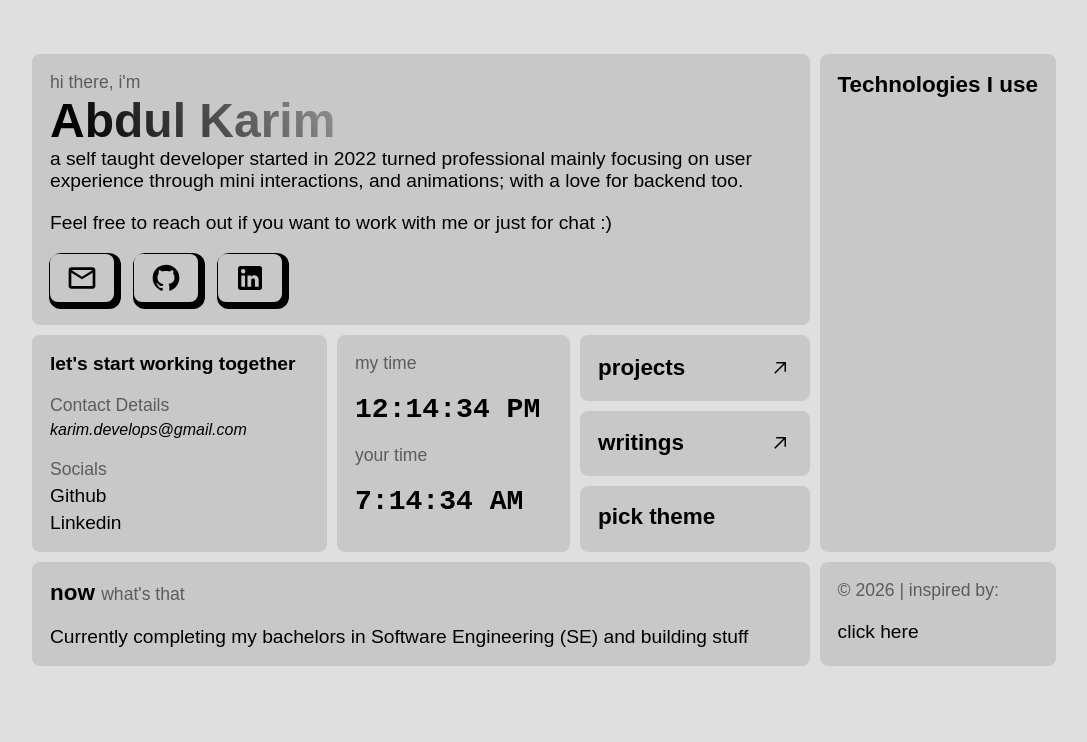
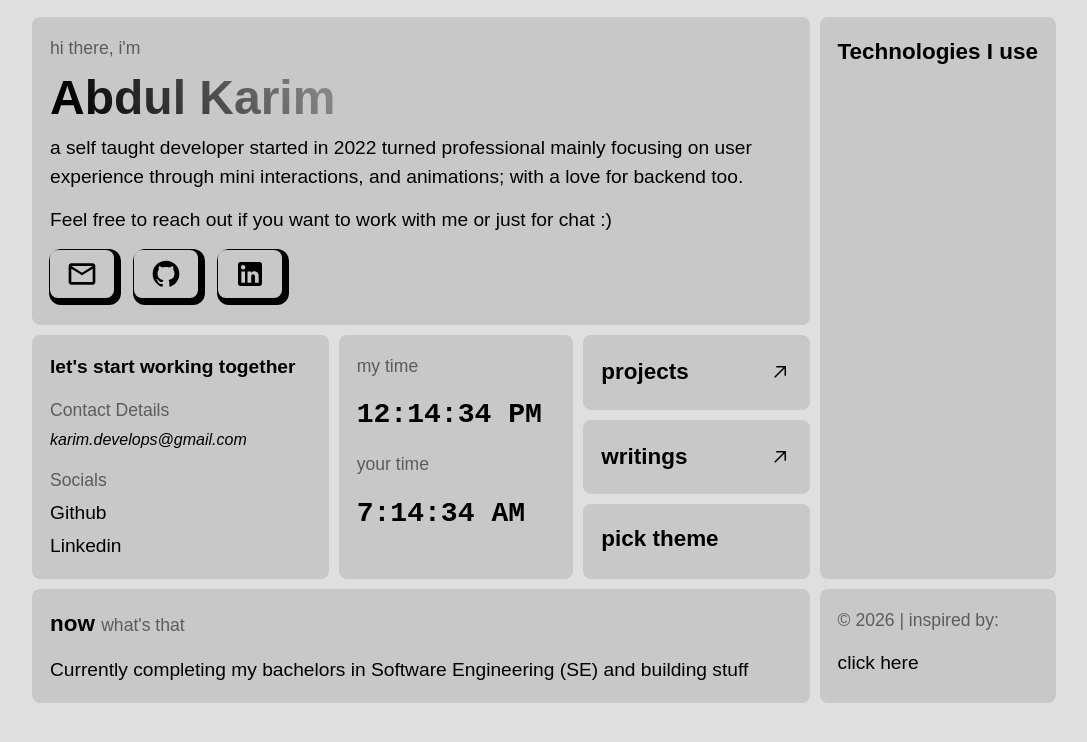
Before and after one commit to karimdevelops/karimdevelops.github.io, a React (Vite) app: page / in a window 1280 px wide. Shown: the top 742 px of the page, without its empty margins (96-1183 px from the left). Built offline with nearby package versions, Linux system fonts and the light colour scheme.

Commit message:
Update line height, gap

```diff
--- a/src/styles/About.css
+++ b/src/styles/About.css
@@ -18,7 +18,7 @@
     padding: 1rem;
     display: flex;
     flex-direction: column;
-    gap: 20px;
+    gap: 15px;
 }
 
 .about-cards>a {
--- a/src/styles/index.css
+++ b/src/styles/index.css
@@ -138,6 +138,7 @@ body {
     background-color: var(--bg-col);
     font-size: 1.20rem;
     font-family: Arial, Helvetica, sans-serif;
+    line-height: 1.5;
 }
 
 h2 {
```
